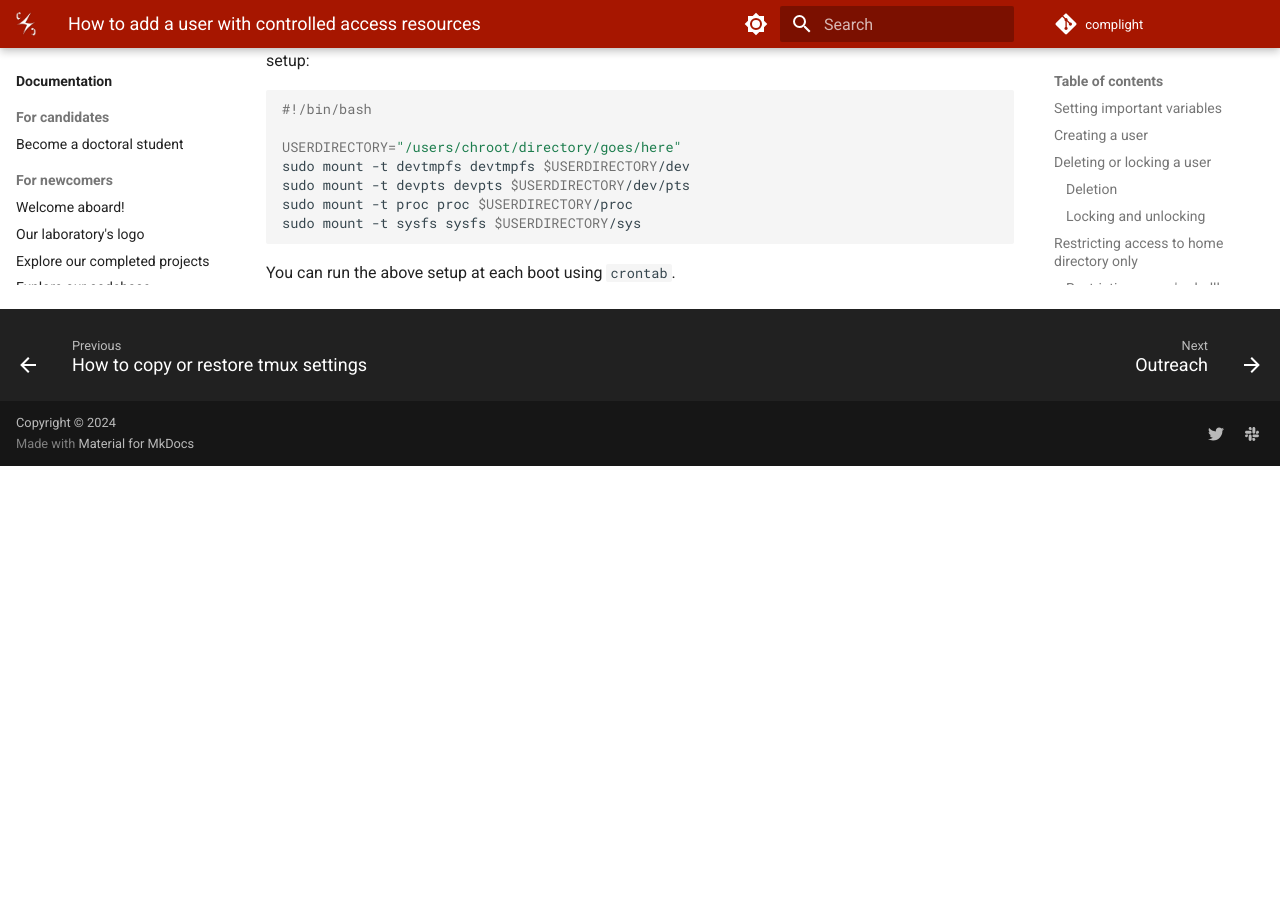
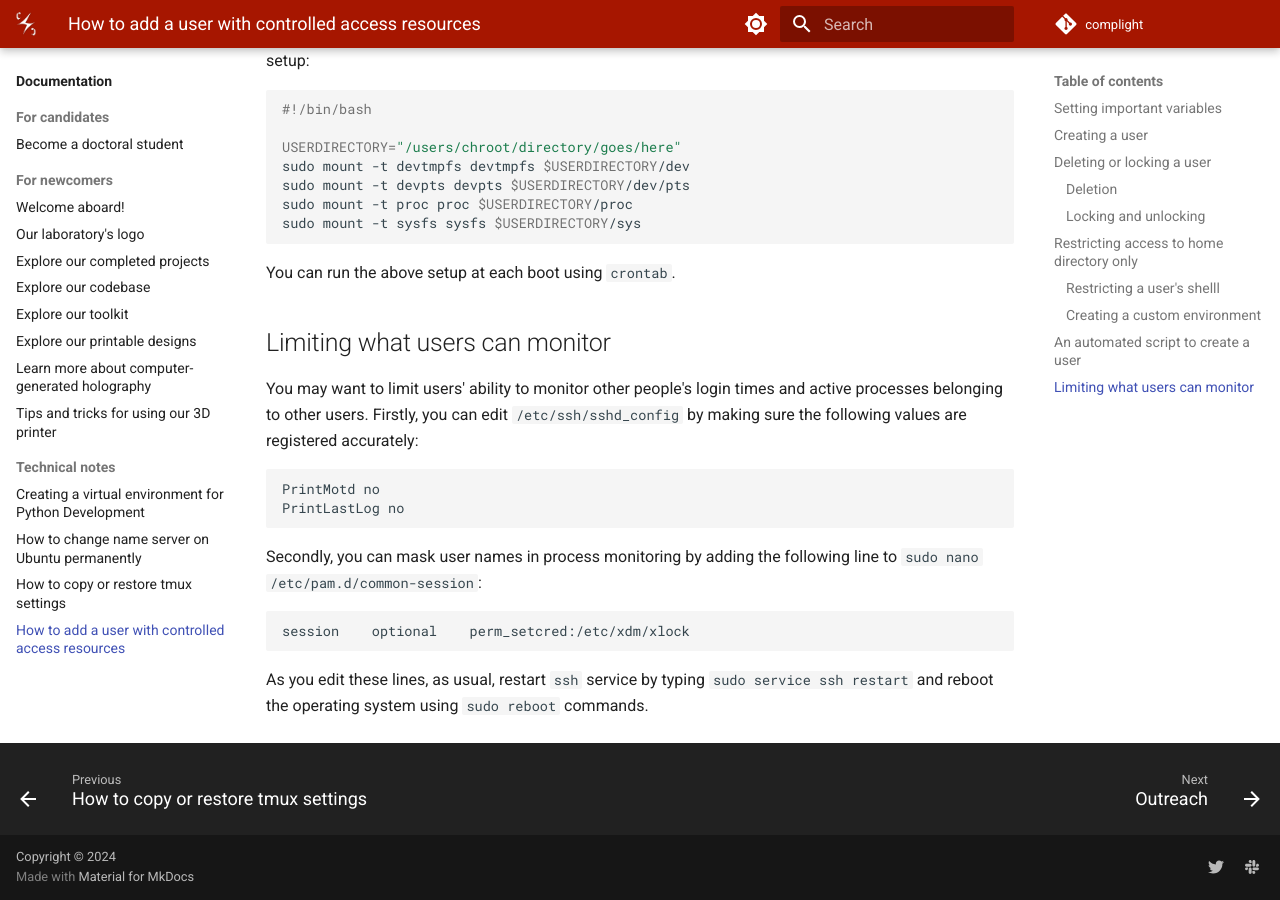
Before and after one commit to complight/complight.github.io, an MkDocs documentation site: the page built from docs/documentation/computing/how_to_add_a_user_with_controlled_access_to_resources.md, in a window 1280 px wide and 900 px high, scrolled down 6046 px. Built offline with MkDocs 1.6.1 and Material for MkDocs 9.7.7, drawn with Linux system fonts in a browser that asks for light colours; before the commit the page ends 6512 px from its top, so only the background shows below that.

Commit message:
Updating a computing related documentation.

````diff
--- a/docs/documentation/computing/how_to_add_a_user_with_controlled_access_to_resources.md
+++ b/docs/documentation/computing/how_to_add_a_user_with_controlled_access_to_resources.md
@@ -290,3 +290,20 @@ sudo mount -t sysfs sysfs $USERDIRECTORY/sys
 ```
 
 You can run the above setup at each boot using `crontab`.
+
+
+## Limiting what users can monitor
+You may want to limit users' ability to monitor other people's login times and active processes belonging to other users. Firstly, you can edit `/etc/ssh/sshd_config` by making sure the following values are registered accurately:
+
+```
+PrintMotd no
+PrintLastLog no
+```
+
+Secondly, you can mask user names in process monitoring by adding the following line to `sudo nano /etc/pam.d/common-session`:
+
+```
+session    optional    perm_setcred:/etc/xdm/xlock
+```
+
+As you edit these lines, as usual, restart `ssh` service by typing `sudo service ssh restart` and reboot the operating system using `sudo reboot` commands.
````
